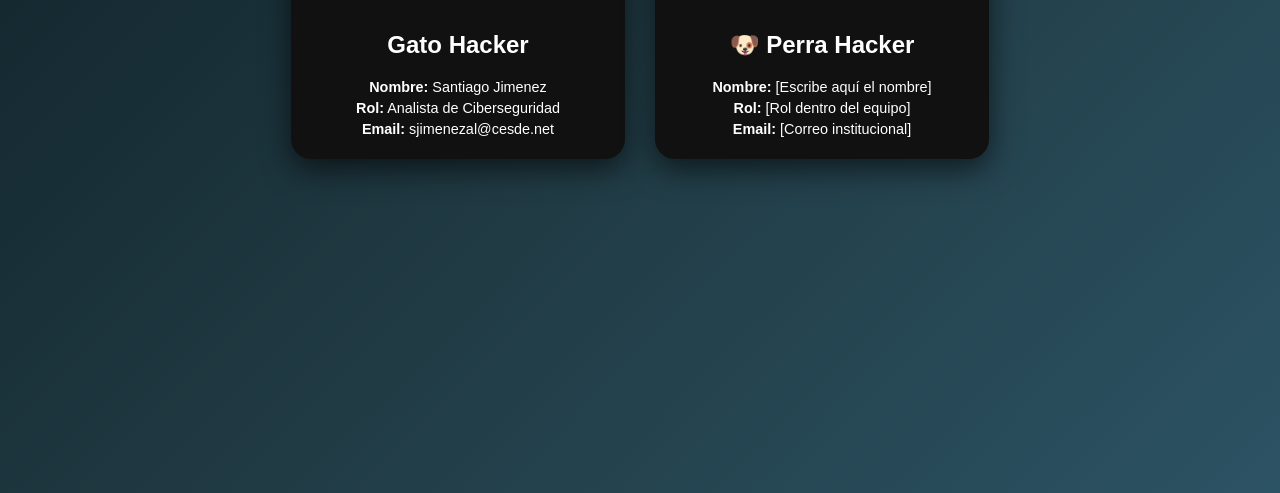
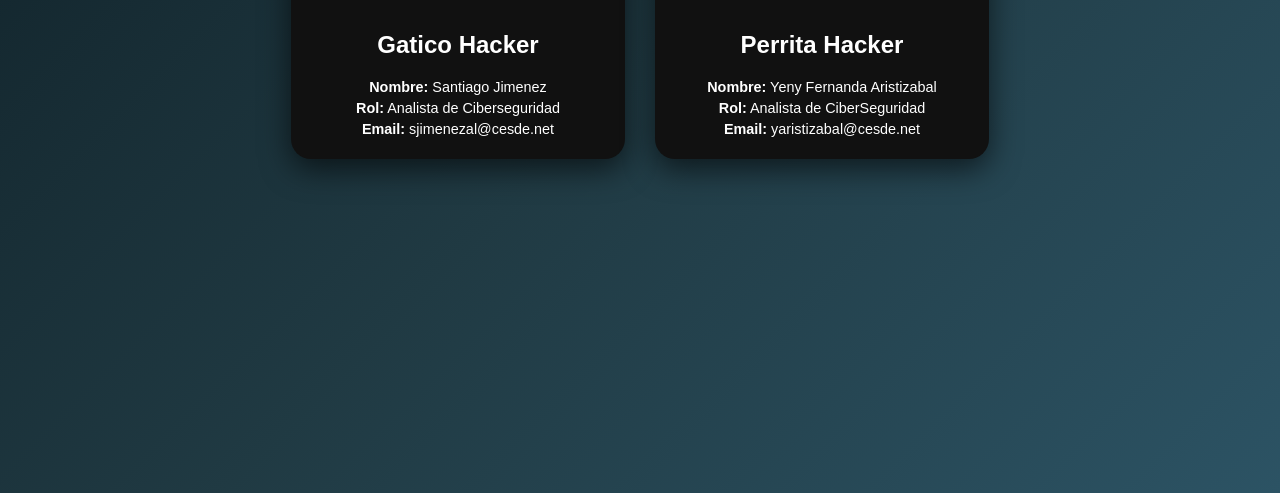
Before and after one commit to Sajo08/Momento-3, a plain HTML site: page index.html in a window 1280 px wide. Shown: the part 347-840 px from the top of the page. Drawn offline with Linux system fonts and the light colour scheme.

Commit message:
cambios en front

```diff
--- a/index.html
+++ b/index.html
@@ -15,7 +15,7 @@
     <div class="tarjeta" onclick="abrirDetalle('gato')">
       <img src="img/gato-hacker.png" alt="Gato Hacker">
 
-      <h2>Gato Hacker</h2>
+      <h2>Gatico Hacker</h2>
 
       <p><strong>Nombre:</strong> Santiago Jimenez</p>
       <p><strong>Rol:</strong> Analista de Ciberseguridad</p>
@@ -26,11 +26,11 @@
     <div class="tarjeta" onclick="abrirDetalle('perro')">
       <img src="img/perra-hacker.png" alt="Perra Hacker">
 
-      <h2>🐶 Perra Hacker</h2>
+      <h2>Perrita Hacker</h2>
 
-      <p><strong>Nombre:</strong> [Escribe aquí el nombre]</p>
-      <p><strong>Rol:</strong> [Rol dentro del equipo]</p>
-      <p><strong>Email:</strong> [Correo institucional]</p>
+      <p><strong>Nombre:</strong> Yeny Fernanda Aristizabal</p>
+      <p><strong>Rol:</strong> Analista de CiberSeguridad</p>
+      <p><strong>Email:</strong> yaristizabal@cesde.net</p>
     </div>
 
   </div>
```
Also changed, not shown: detalle.html (+2 -2 lines).
